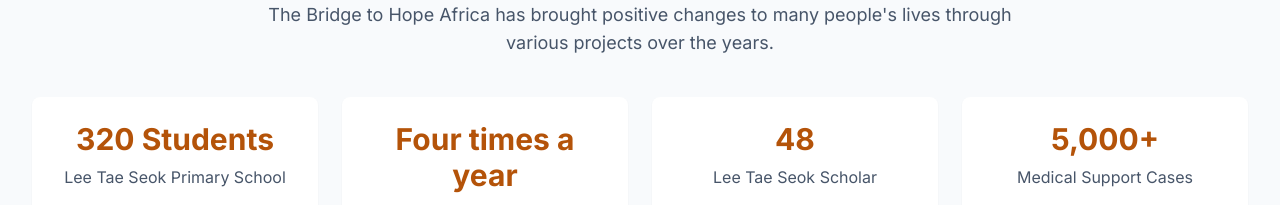
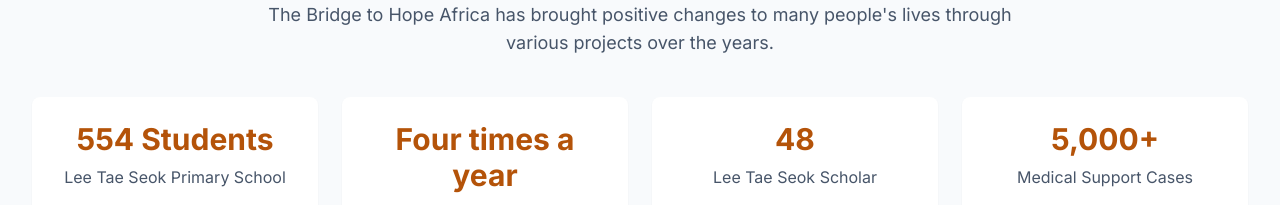
Before and after one commit to LeeTaeSeokFoundation/Bridge-to-Hope-Africa, a Next.js app: page / in a window 1280 px wide. Shown: the part 1600-1805 px from the top of the page. Built offline with nearby package versions, Linux system fonts and the light colour scheme.

Commit message:
Update page.tsx

```diff
--- a/app/page.tsx
+++ b/app/page.tsx
@@ -145,7 +145,7 @@ export default function Home() {
 
             <div className="mt-8 grid gap-6 sm:grid-cols-2 lg:grid-cols-4">
               <div className="rounded-lg bg-white p-6 text-center shadow-sm">
-                <div className="mb-2 text-3xl font-bold text-amber-700">320 Students</div>
+                <div className="mb-2 text-3xl font-bold text-amber-700">554 Students</div>
                 <p className="text-slate-600">Lee Tae Seok Primary School</p>
               </div>
               <div className="rounded-lg bg-white p-6 text-center shadow-sm">
```
